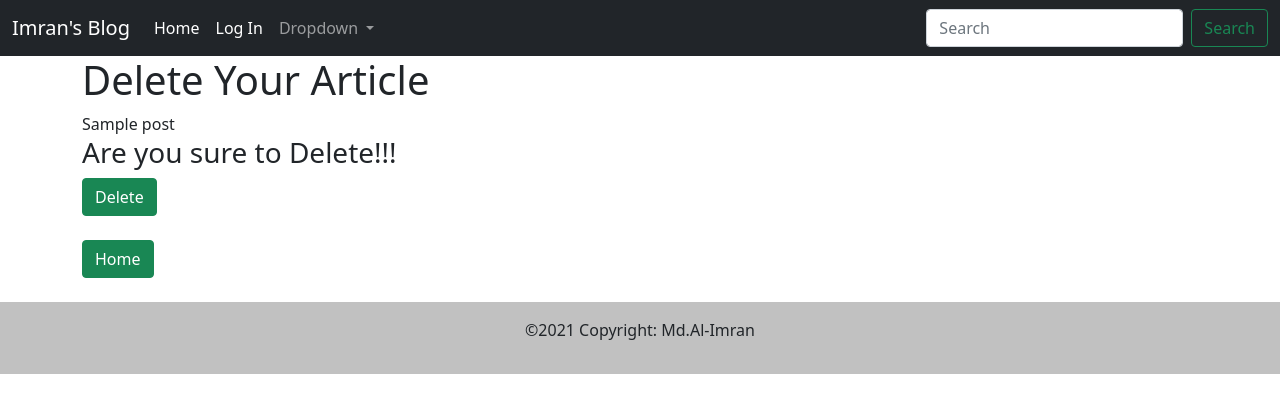
After one commit to imraan024/My-Blog, a Django app: page /article/1/delete in a window 1280 px wide. The commit adds this page. Shown: the top 413 px of the page. Run offline with Django 3.2, Linux system fonts and the light colour scheme; tables that the repository leaves empty hold one stand-in row (values such as "Sample post").

Commit message:
delete button works

```diff
--- a/myblog/urls.py
+++ b/myblog/urls.py
@@ -1,10 +1,11 @@
 from django.urls import path
 #from . import views
-from .views import AddPost, ArticleView, HomeView, RegisterView, UpdateArticleView
+from .views import AddPost, ArticleView, HomeView, RegisterView, UpdateArticleView, DeleteArticleView
 urlpatterns = [
     path('', HomeView.as_view(), name="home"),
     path('article/<int:pk>', ArticleView.as_view(), name = "article"),
     path('add', AddPost.as_view(), name = "add_post"),
     path('register', RegisterView.as_view(), name = "register"),
     path('article/edit/<int:pk>', UpdateArticleView.as_view(), name = "update"),
+    path('article/<int:pk>/delete', DeleteArticleView.as_view(), name = "delete"),
 ]
--- a/myblog/views.py
+++ b/myblog/views.py
@@ -1,14 +1,16 @@
-from django.views.generic.edit import UpdateView
+from django.views.generic.edit import DeleteView, UpdateView
 from myblog.forms import PostForm, EditForm
 from myblog.models import Post
 from django.shortcuts import render
 from django.views.generic import ListView, DetailView, CreateView
 from .models import Post
+from django.urls import reverse_lazy
 
 
 class HomeView(ListView):
     model= Post
     template_name = 'home.html'
+    ordering = ['id']
 #def home(request):
  #   return render(request, 'home.html' , {})
 
@@ -22,10 +24,17 @@ class AddPost(CreateView):
     template_name = 'add.html'
     form_class = PostForm
     #fields = '__all__'
+
 class RegisterView(CreateView):
     model = Post
     template_name = 'register.html'
+
 class UpdateArticleView(UpdateView):
     model = Post
     template_name = 'update.html'
     form_class = EditForm
+
+class DeleteArticleView(DeleteView):
+    model = Post
+    template_name = 'delete.html'
+    success_url = reverse_lazy('home')
--- a/templates/article.html
+++ b/templates/article.html
@@ -10,7 +10,8 @@
 
     <p> {{ post.body }}</p>
 
-    <a href = "{% url 'update' post.pk  %}" class="btn btn-success">Edit</a>
+    <a href = "{% url 'update' post.pk  %}" class="btn btn-success">Edit</a><br>
+    <a href = "{% url 'delete' post.pk  %}" class="btn btn-success">Delete</a>
     <a href = {% url 'home'  %} class="btn btn-success">Home</a>
 </body>
 {% endblock %}
--- /dev/null
+++ b/templates/delete.html
@@ -0,0 +1,21 @@
+{% extends 'base.html' %}
+
+{% block title %}
+        {{ post.title }}
+{% endblock %}
+
+
+{% block body %}
+<h1>Delete Your Article</h1>
+
+{{ post.title }}
+
+<form method = "POST">
+    {% csrf_token %}
+    <h3>Are you sure to Delete!!!</h3>
+    <button class="btn btn-success">Delete</button> <br>
+
+</form>
+<br>
+<a href = {% url 'home'  %} class="btn btn-success">Home</a>
+{% endblock %}
```
